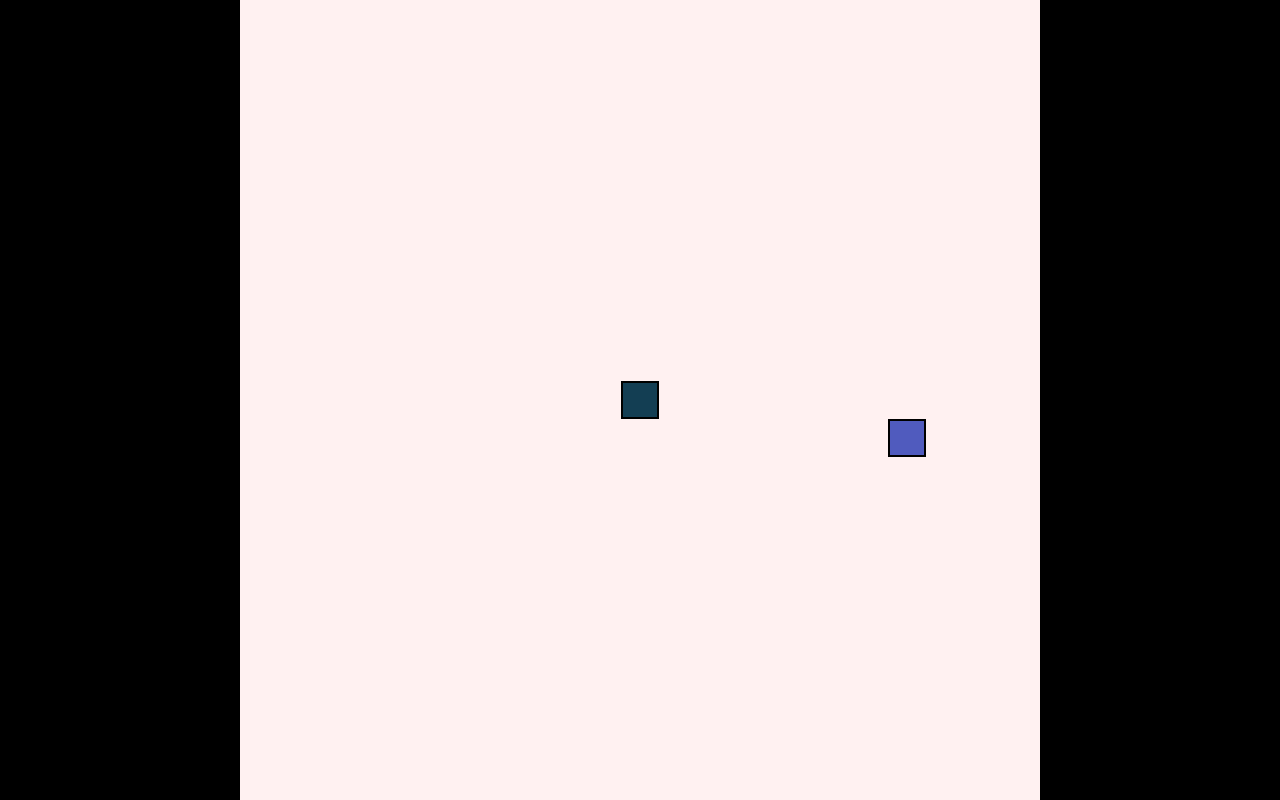
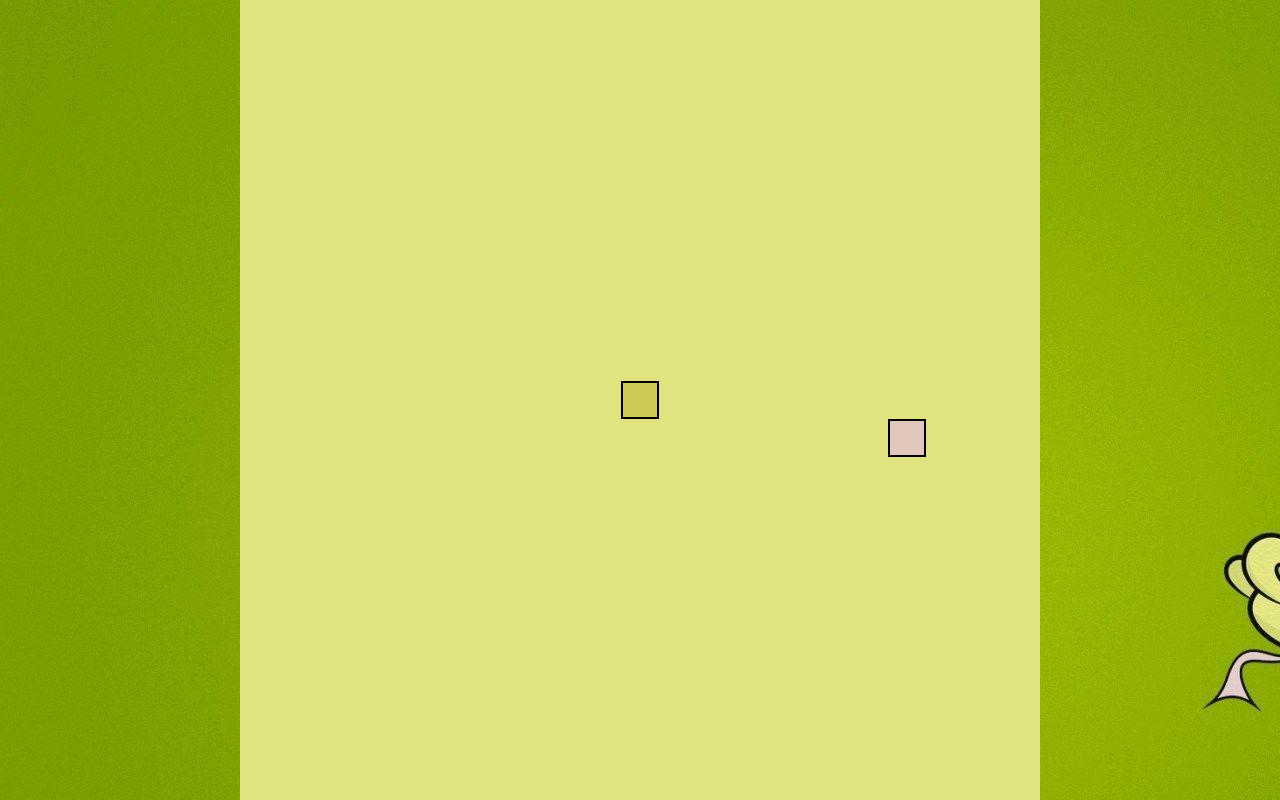
Before and after one commit to mhaji007/ModularSnake, a plain HTML site: page index.html in a window 1280 px wide. Drawn offline with Linux system fonts and the light colour scheme.

Commit message:
Implement game over logic. Add background image and modify colors

```diff
--- a/game.js
+++ b/game.js
@@ -1,5 +1,7 @@
-import {update as updateSnake, draw as drawSnake, SNAKE_SPEED} from './snake.js';
+import {update as updateSnake, draw as drawSnake, SNAKE_SPEED,
+getSnakeHead, snakeIntersection} from './snake.js';
 import {update as updateFood, draw as drawFood} from './food.js';
+import {outsideGrid} from './grid.js';
 
 // Set up a game loop - game loop is a function that repeats
 // over and over again on a set interval so render can be
@@ -7,11 +9,25 @@ import {update as updateFood, draw as drawFood} from './food.js';
 
 let lastRenderTime = 0;
 
+let gameOver = false
+
 const gameBoard = document.getElementById('game-board');
 
 
 
+
 function main(currentTime) {
+
+  if (gameOver) {
+   //return alert ('You lose!');
+   if(confirm('Game Over! Press OK to restart.')) {
+     window.location = '/';
+   }
+   // if user does not press OK or exits abruptly
+   // terminate the game
+   return
+  }
+
   // request frame to animate game
   // ask browser for when game can
   // be rendered
@@ -36,6 +52,7 @@ window.requestAnimationFrame(main);
 function update() {
   updateSnake();
   updateFood();
+  checkDeath();
 }
 
 function draw() {
@@ -46,3 +63,7 @@ function draw() {
   drawSnake(gameBoard);
   drawFood(gameBoard);
 }
+
+function checkDeath() {
+  gameOver = outsideGrid(getSnakeHead()) || snakeIntersection()
+}
--- a/grid.js
+++ b/grid.js
@@ -1,8 +1,17 @@
 const GRID_SIZE = 21
 
-export function randomGridPosition(params) {
+export function randomGridPosition() {
   return {
     x: Math.floor(Math.random()*GRID_SIZE) + 1,
     y: Math.floor(Math.random()*GRID_SIZE) + 1
   }
 }
+
+export function outsideGrid(position) {
+
+  return (
+    position.x < 1 || position.x > GRID_SIZE ||
+    position.y < 1 || position.y > GRID_SIZE
+  )
+
+}
--- a/index.html
+++ b/index.html
@@ -15,11 +15,12 @@
       align-items: center;
       margin:0;
       background-color: black;
+      background-image: url('./snake.JPG');
 
     }
 
     #game-board {
-      background-color: rgb(255, 241, 241);
+      background-color: #e1e380;
       width: 100vmin; /* reason for vmin is to have a square shape that as large as possible to fill the entire screen*/
       height: 100vmin;
       display: grid;
@@ -28,13 +29,13 @@
     }
 
     .snake {
-      background-color: hsl(200, 63%, 20%);
+      background-color: #cc5;
       border: .25vmin solid black ;
       /* so that border scales based on the size of the grid */
     }
 
     .food {
-      background-color: hsl(234, 46%, 53%);
+      background-color: #e2c8bc;
       border: .25vmin solid black ;
       /* so that border scales based on the size of the grid */
     }
--- a/snake.js
+++ b/snake.js
@@ -46,12 +46,27 @@ export function expandSnake(amount) {
 }
 
 
-export function onSnake(position) {
+export function onSnake(position, {ignoreHead = false} = {}) {
   // if any segment of snake has
   // the same position as food
-  return snakeBody.some(segment => {
-    return equalPositions(segment, position)
+  return snakeBody.some((segment, index) => {
+    if (ignoreHead && index === 0) return false;
+    return equalPositions(segment, position);
   })
+
+}
+
+export function getSnakeHead() {
+
+  return snakeBody[0];
+
+}
+
+// Check the head against every other position on the snake
+export function snakeIntersection() {
+// Without passing the ignoreHead parameter the Onsnake
+// compares head with head and always returns true
+  return onSnake(snakeBody[0], {ignoreHead: true})
 
 }
 
```
Also changed, not shown: snake.jpg (added).
